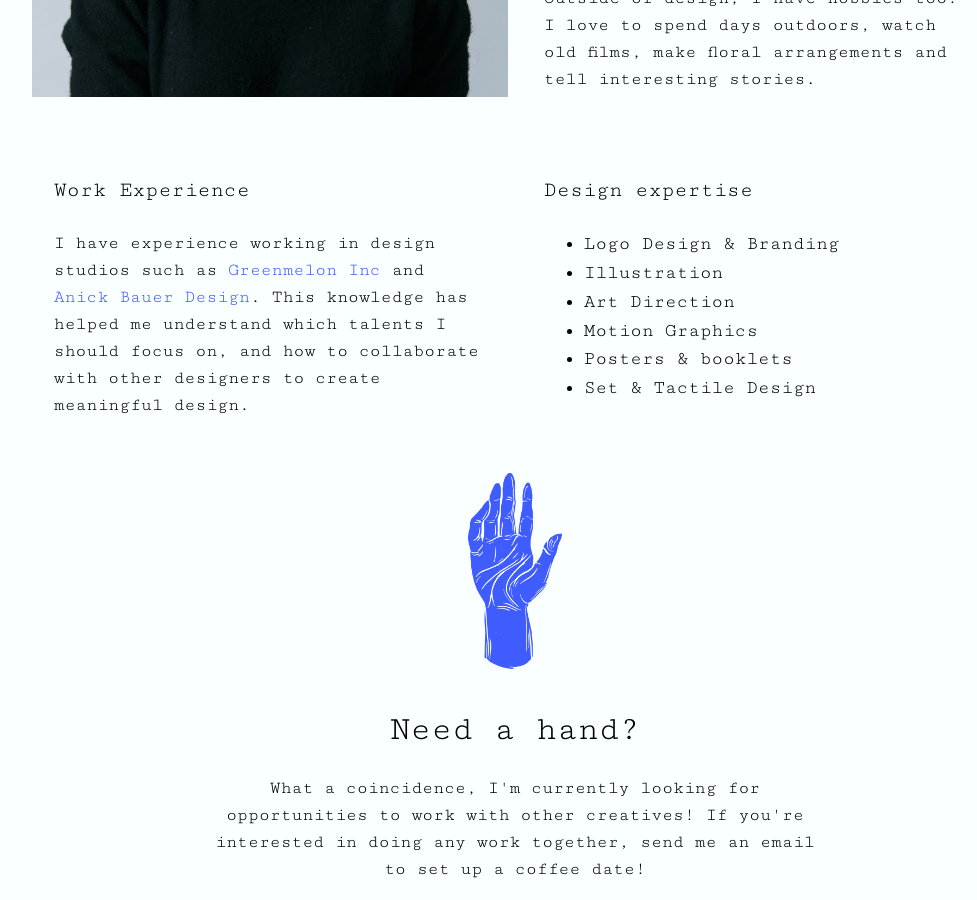
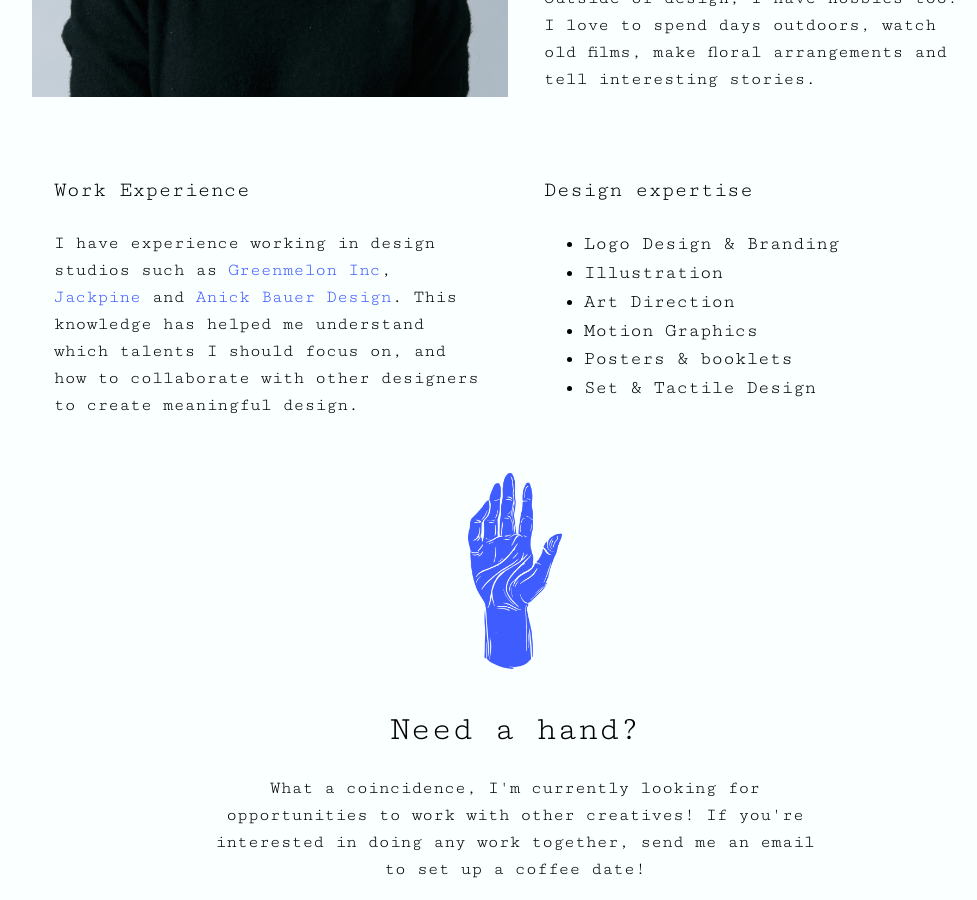
Before and after one commit to heathermcd12/portfolio, a Jekyll site: the page built from about.html, in a window 1280 px wide and 900 px high, scrolled down 642 px. Shown: the whole window, without its empty margins (125-1102 px from the left). Built offline with Jekyll 4.4.1, drawn with Linux system fonts in a browser that asks for light colours.

Commit message:
jackpine

```diff
--- a/about.html
+++ b/about.html
@@ -20,7 +20,7 @@ layout: default
         <div class="about gutter unit unit-xs-1 unit-s-1 unit-m-1-2 unit-1-2">
              <h5 class="pad-t-2 push-1">Work Experience</h5>
 
-            <p>I have experience working in design studios such as <a href="http://greenmeloninc.com/accolades/" target="_blank">Greenmelon Inc</a> and <a href="http://www.anickbauerdesign.com" target="_blank">Anick Bauer Design</a>. This knowledge has helped me understand which talents I should focus on, and how to collaborate with other designers to create meaningful design.</p>
+            <p>I have experience working in design studios such as <a href="http://greenmeloninc.com/accolades/" target="_blank">Greenmelon Inc</a>, <a href="http://jackpine.co/projects/" target="_blank">Jackpine</a> and <a href="http://www.anickbauerdesign.com" target="_blank">Anick Bauer Design</a>. This knowledge has helped me understand which talents I should focus on, and how to collaborate with other designers to create meaningful design.</p>
         </div>
 
         <div class="about gutter unit unit-xs-1 unit-s-1 unit-m-1-2 unit-1-2">
```
